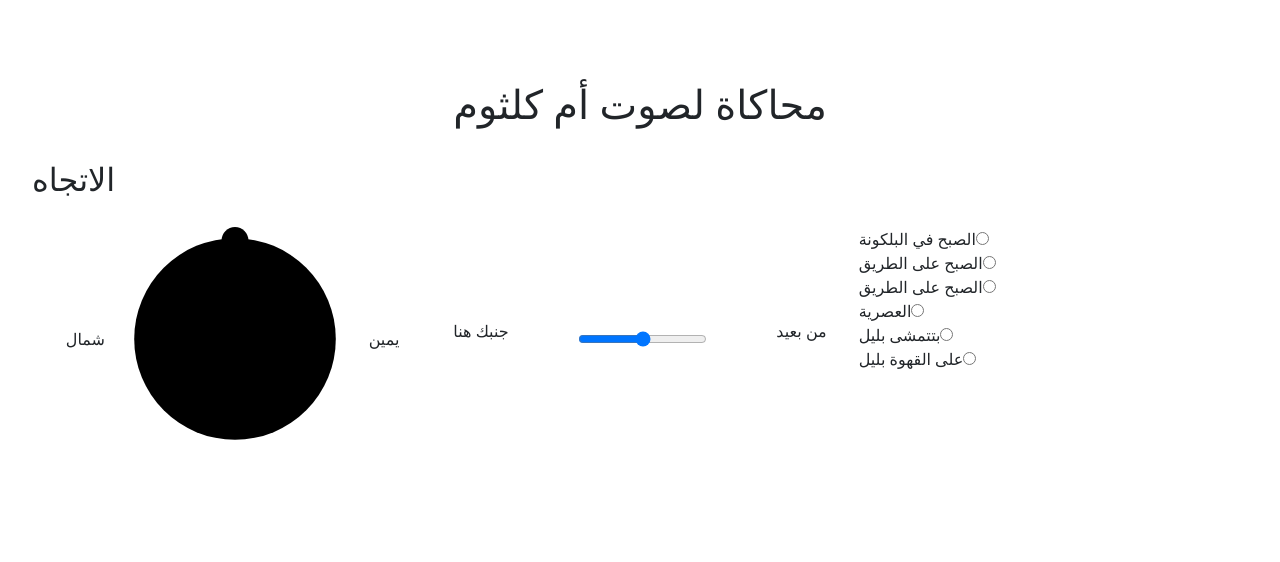
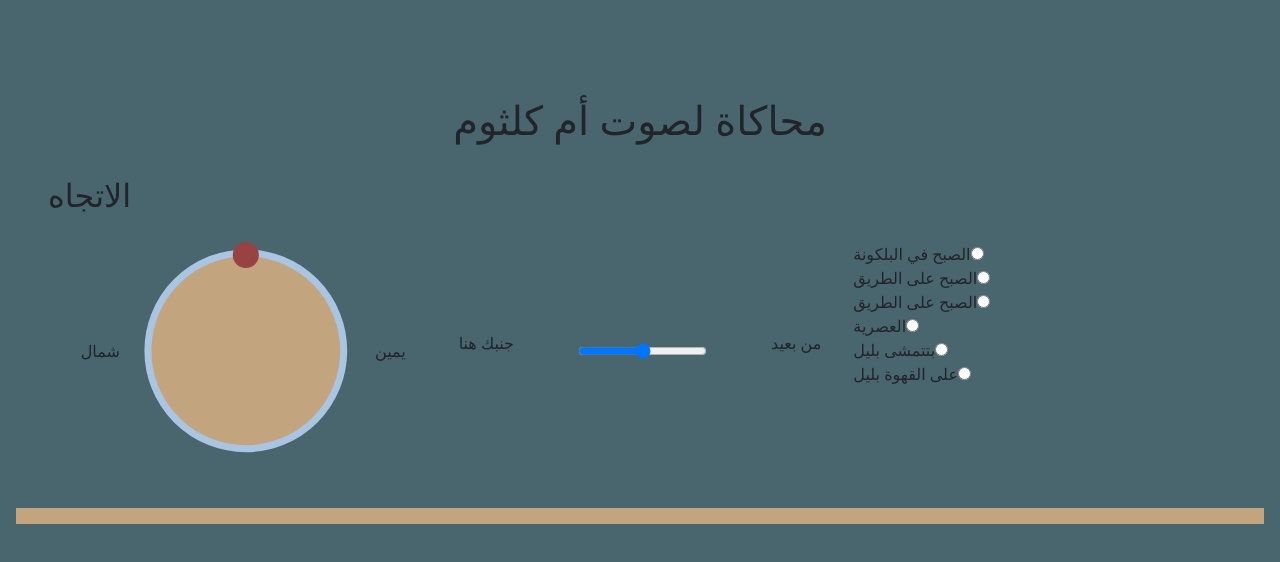
Before and after one commit to anazhmetdin/UmmKulthumSimulator, an Angular app: page / in a window 1280 px wide. Shown: the top 562 px of the page. Built offline with nearby package versions, Linux system fonts and the light colour scheme.

Commit message:
move css theme variables

```diff
--- a/src/app/app.component.css
+++ b/src/app/app.component.css
@@ -1,40 +1,3 @@
-/* variables setub */
-:root {
-  /* dark mode */
-  --background: #49656e;
-  --dark: #994242;
-  --light: #c2a57f;
-  --accent: #aac5e2;
-  --white: #effaff;
-  --black: #170000;
-}
-
-
-html {
-  min-height: 100%;
-  min-width: 15em;
-  font-family: 'Segoe UI', Tahoma, Geneva, Verdana, sans-serif;
-  color: var(--accent);
-  display: flex;
-  justify-content: center;
-}
-
-body {
-  background-color: var(--background);
-  width: 100%;
-  max-width: 100em;
-  margin: 0;
-  display: grid;
-  grid-template-areas:
-      "main"
-      "controller"
-      "playlist"
-      "footer";
-  grid-template-rows: 1fr 3fr 7fr 2em;
-  grid-template-columns: 1fr;
-  padding: 1em;
-}
-
 #main {
   grid-area: main;
   text-align: center;
@@ -73,10 +36,6 @@ body {
   grid-template-columns: 1fr 3fr 1fr;
 }
 
-#direction_ring {
-  grid-area: ring;
-  /* position: relative; */
-}
 
 #direction_range p {
   height: fit-content;
@@ -98,12 +57,6 @@ body {
   transform: rotate(90deg);
   width: 100%;
   min-width: 6em;
-}
-
-#direction_ring {
-  fill: var(--light);
-  stroke-width: 3%;
-  stroke: var(--accent);
 }
 
 #direction_pointer {
--- /dev/null
+++ b/src/assets/themes/default.css
@@ -0,0 +1,9 @@
+:root {
+  /* dark mode */
+  --background: #49656e;
+  --dark: #994242;
+  --light: #c2a57f;
+  --accent: #aac5e2;
+  --white: #effaff;
+  --black: #170000;
+}
--- a/src/index.html
+++ b/src/index.html
@@ -6,6 +6,7 @@
   <base href="/">
   <meta name="viewport" content="width=device-width, initial-scale=1">
   <link rel="icon" type="image/x-icon" href="favicon.ico">
+  <link id="theme-link" rel="stylesheet" href="assets/themes/default.css">
 </head>
 <body>
   <app-root></app-root>
--- a/src/styles.css
+++ b/src/styles.css
@@ -1 +1,17 @@
 /* You can add global styles to this file, and also import other style files */
+html {
+  min-height: 100%;
+  min-width: 15em;
+  font-family: 'Segoe UI', Tahoma, Geneva, Verdana, sans-serif;
+  color: var(--accent);
+  display: flex;
+  justify-content: center;
+}
+
+body {
+  background-color: var(--background);
+  width: 100%;
+  max-width: 100em;
+  margin: 0;
+  padding: 1em;
+}
```
